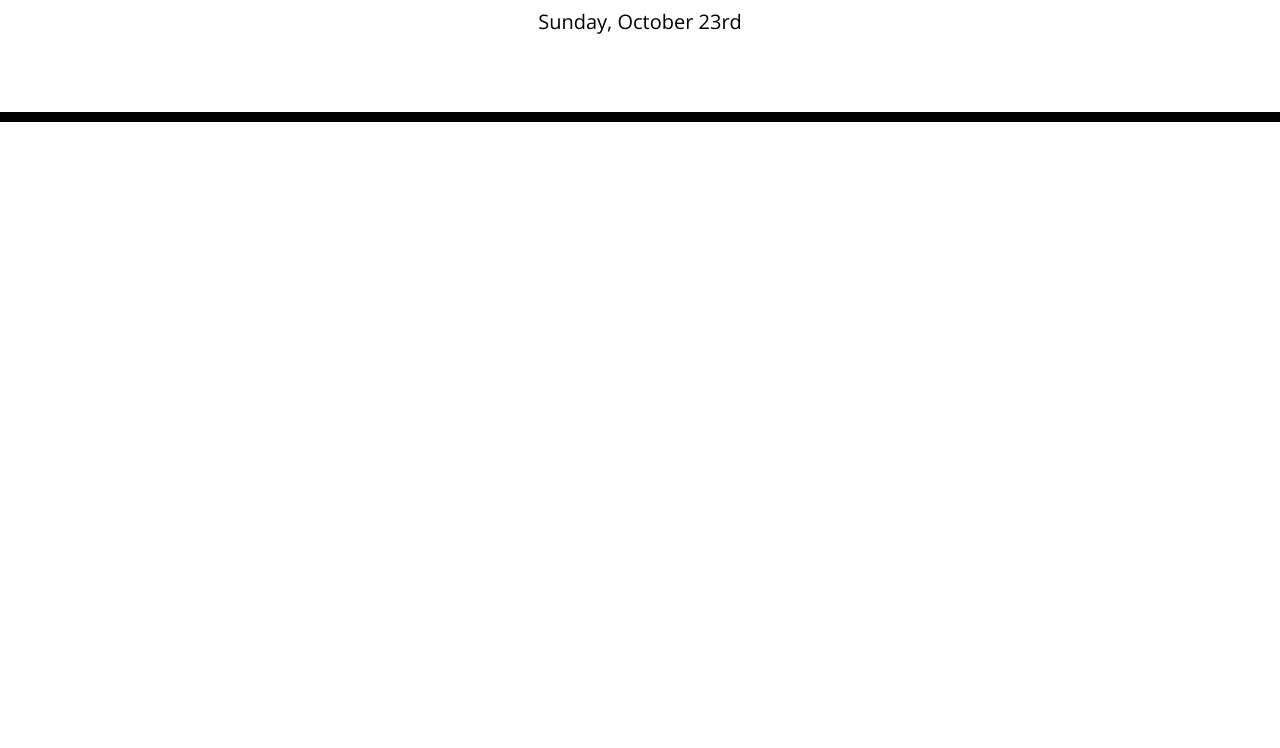
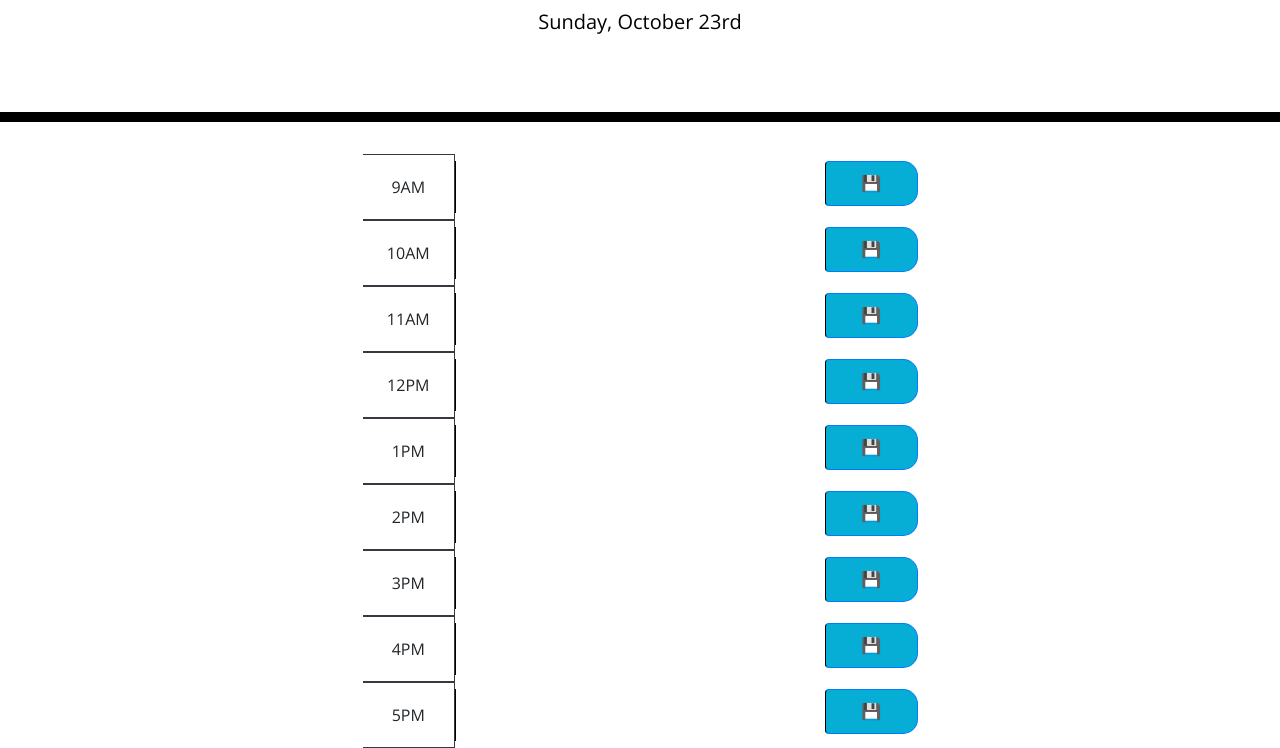
Before and after one commit to Zoocko42/05_Work_Day_Scheduler, a plain HTML site: page index.html in a window 1280 px wide. Shown: the part 182-930 px from the top of the page. Before the commit the page ends 800 px from the top, so only its background shows below. Drawn offline with nearby package versions, Linux system fonts and the light colour scheme; files that its build step writes are made by us from their sources.

Commit message:
This update adds the timeblocks with their basic stylings.

```diff
--- a/assets/script.js
+++ b/assets/script.js
@@ -1,2 +1,3 @@
+// This code adds the current date using moment.js to the #currentDay id in the format "Day, Month, Date of Month".
 var headerDate = moment().format("dddd, MMMM Do");
 $("#currentDay").text(headerDate);
--- a/assets/style.css
+++ b/assets/style.css
@@ -63,6 +63,7 @@ textarea {
   border-bottom-right-radius: 15px;
   background-color: #06aed5;
   color: white;
+  height: 45px;
 }
 
 .saveBtn i:hover {
--- a/index.html
+++ b/index.html
@@ -18,7 +18,7 @@
       href="https://fonts.googleapis.com/css?family=Open+Sans&display=swap"
       rel="stylesheet"
     />
-    <link rel="stylesheet" href="style.css" />
+    <link rel="stylesheet" href="./assets/style.css" />
     <title>Work Day Scheduler</title>
   </head>
 
@@ -30,6 +30,51 @@
     </header>
     <div class="container">
       <!-- Timeblocks go here -->
+      <form class="form-inline time-block d-flex justify-content-center">
+        <label class="p-4 col-1 border-top border-bottom border-right border-dark" rows="2" for="inlineFormInput9AM">9AM</label>
+        <textarea rows="2" class="col-4" id="inlineFormInput9AM" name="inlineFormInput9AM"></textarea>
+        <button type="submit" class="btn btn-primary mb-2 saveBtn col-1">💾</button>
+      </form>
+      <form class="form-inline time-block d-flex justify-content-center">
+        <label class="p-4 col-1 border-top border-bottom border-right border-dark" rows="2" for="inlineFormInput10AM">10AM</label>
+        <textarea rows="2" class="col-4" id="inlineFormInput10AM" name="inlineFormInput10AM"></textarea>
+        <button type="submit" class="btn btn-primary mb-2 saveBtn col-1">💾</button>
+      </form>
+      <form class="form-inline time-block d-flex justify-content-center">
+        <label class="p-4 col-1 border-top border-bottom border-right border-dark" rows="2" for="inlineFormInput11AM">11AM</label>
+        <textarea rows="2" class="col-4" id="inlineFormInput11AM" name="inlineFormInput11AM"></textarea>
+        <button type="submit" class="btn btn-primary mb-2 saveBtn col-1">💾</button>
+      </form>
+      <form class="form-inline time-block d-flex justify-content-center">
+        <label class="p-4 col-1 border-top border-bottom border-right border-dark" rows="2" for="inlineFormInput12PM">12PM</label>
+        <textarea rows="2" class="col-4" id="inlineFormInput12PM" name="inlineFormInput12PM"></textarea>
+        <button type="submit" class="btn btn-primary mb-2 saveBtn col-1">💾</button>
+      </form>
+      <form class="form-inline time-block d-flex justify-content-center">
+        <label class="p-4 col-1 border-top border-bottom border-right border-dark" rows="2" for="inlineFormInput1PM">1PM</label>
+        <textarea rows="2" class="col-4" id="inlineFormInput1PM" name="inlineFormInput1PM"></textarea>
+        <button type="submit" class="btn btn-primary mb-2 saveBtn col-1">💾</button>
+      </form>
+      <form class="form-inline time-block d-flex justify-content-center">
+        <label class="p-4 col-1 border-top border-bottom border-right border-dark" rows="2" for="inlineFormInput2PM">2PM</label>
+        <textarea rows="2" class="col-4" id="inlineFormInput2PM" name="inlineFormInput2PM"></textarea>
+        <button type="submit" class="btn btn-primary mb-2 saveBtn col-1">💾</button>
+      </form>
+      <form class="form-inline time-block d-flex justify-content-center">
+        <label class="p-4 col-1 border-top border-bottom border-right border-dark" rows="2" for="inlineFormInput3PM">3PM</label>
+        <textarea rows="2" class="col-4" id="inlineFormInput3PM" name="inlineFormInput3PM"></textarea>
+        <button type="submit" class="btn btn-primary mb-2 saveBtn col-1">💾</button>
+      </form>
+      <form class="form-inline time-block d-flex justify-content-center">
+        <label class="p-4 col-1 border-top border-bottom border-right border-dark" rows="2" for="inlineFormInput4PM">4PM</label>
+        <textarea rows="2" class="col-4" id="inlineFormInput4PM" name="inlineFormInput4PM"></textarea>
+        <button type="submit" class="btn btn-primary mb-2 saveBtn col-1">💾</button>
+      </form>
+      <form class="form-inline time-block d-flex justify-content-center">
+        <label class="p-4 col-1 border-top border-bottom border-right border-dark" rows="2" for="inlineFormInput5PM">5PM</label>
+        <textarea rows="2" class="col-4" id="inlineFormInput5PM" name="inlineFormInput5PM"></textarea>
+        <button type="submit" class="btn btn-primary mb-2 saveBtn col-1">💾</button>
+      </form>
     </div>
 
     <script src="https://cdnjs.cloudflare.com/ajax/libs/jquery/3.2.1/jquery.min.js"></script>
```
